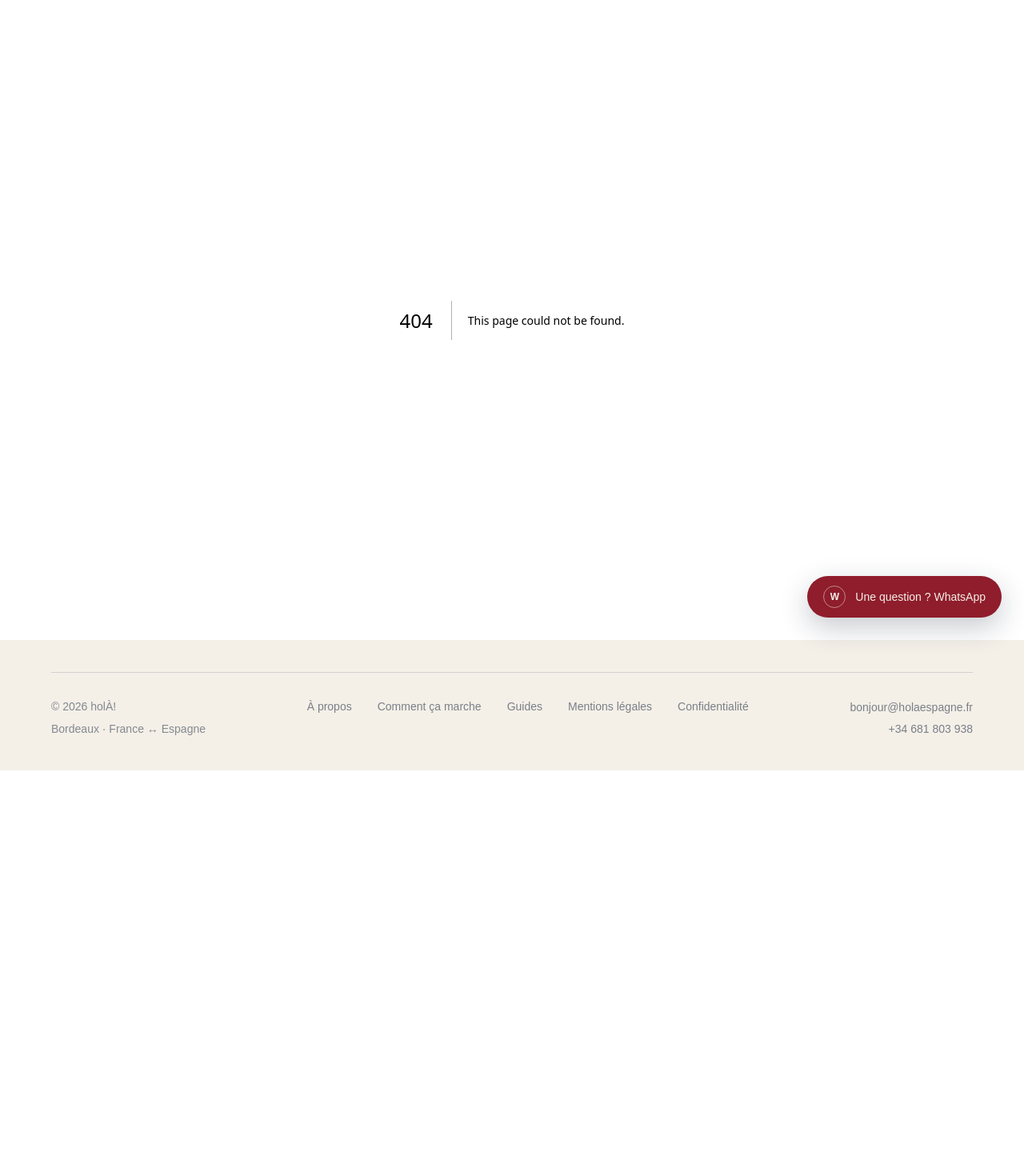
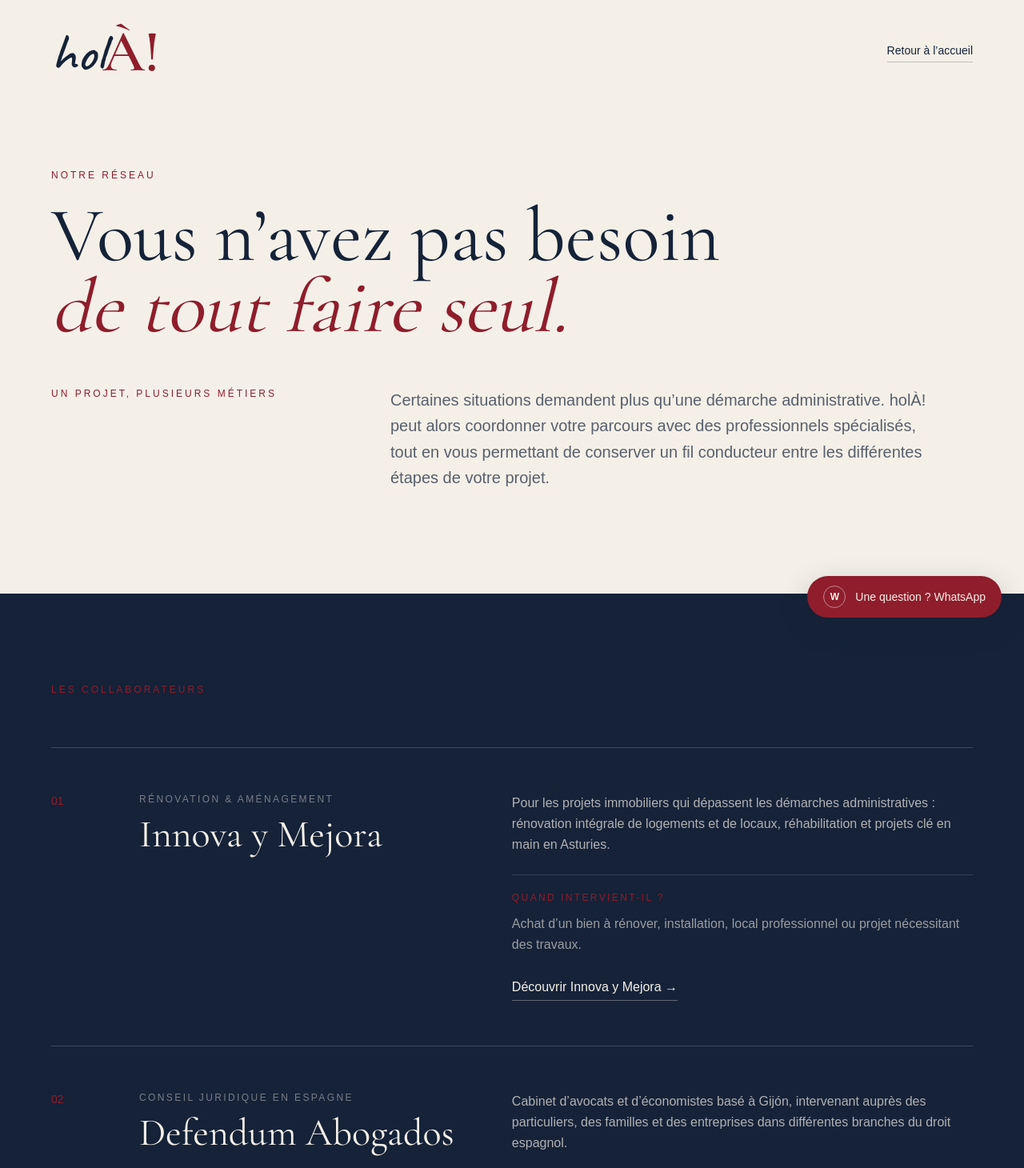
Before and after one commit to elehcf/hola, a Next.js app: page /collaborateurs in a window 1280 px wide. Before the commit this address had no page. Shown: the top 1460 px of the page at 80% size. Before the commit the page ends 963 px from the top, so only its background shows below. Built offline with nearby package versions, Linux system fonts and the light colour scheme.

Commit message:
Add collaborators page

```diff
--- /dev/null
+++ b/app/collaborateurs/page.tsx
@@ -0,0 +1,181 @@
+import type { Metadata } from "next";
+import Link from "next/link";
+import SiteLogo from "../components/SiteLogo";
+
+export const metadata: Metadata = {
+  title: "Nos collaborateurs en Espagne",
+  description:
+    "Découvrez le réseau de professionnels avec lequel holÀ! peut coordonner votre projet en Espagne : juridique, travaux et stratégie d’entreprise.",
+  alternates: { canonical: "/collaborateurs" },
+};
+
+const collaborators = [
+  {
+    number: "01",
+    name: "Innova y Mejora",
+    area: "Rénovation & aménagement",
+    text: "Pour les projets immobiliers qui dépassent les démarches administratives : rénovation intégrale de logements et de locaux, réhabilitation et projets clé en main en Asturies.",
+    when: "Achat d’un bien à rénover, installation, local professionnel ou projet nécessitant des travaux.",
+    href: "https://reformasgijon.es/",
+  },
+  {
+    number: "02",
+    name: "Defendum Abogados",
+    area: "Conseil juridique en Espagne",
+    text: "Cabinet d’avocats et d’économistes basé à Gijón, intervenant auprès des particuliers, des familles et des entreprises dans différentes branches du droit espagnol.",
+    when: "Lorsqu’une démarche nécessite un véritable conseil juridique, une analyse contractuelle ou la défense de vos intérêts en Espagne.",
+    href: "https://defendum.es/",
+  },
+  {
+    number: "03",
+    name: "Decisión Estratégica",
+    area: "Conseil aux entreprises",
+    text: "Cabinet de conseil spécialisé en stratégie, organisation, commercialisation, marketing et gestion, avec une expertise particulière dans l’accompagnement des entreprises.",
+    when: "Création ou développement d’une activité, structuration d’un projet, organisation, stratégie commerciale ou développement en Espagne.",
+    href: "https://decisionestrategica.com/",
+  },
+];
+
+export default function Collaborateurs() {
+  return (
+    <main className="min-h-screen bg-ivory text-navy">
+      <header className="flex items-center justify-between px-6 py-6 sm:px-8 sm:py-8 md:px-16">
+        <SiteLogo />
+        <Link
+          href="/"
+          className="border-b border-navy/25 pb-1 text-sm transition-colors hover:border-blood hover:text-blood"
+        >
+          Retour à l’accueil
+        </Link>
+      </header>
+
+      <section className="px-6 pb-16 pt-12 sm:px-8 sm:pb-20 sm:pt-16 md:px-16 md:pb-32 md:pt-20">
+        <div className="mx-auto max-w-6xl">
+          <p className="text-xs uppercase tracking-[0.25em] text-blood">
+            Notre réseau
+          </p>
+          <h1
+            className="mt-6 max-w-5xl text-5xl leading-[0.92] sm:text-6xl md:text-8xl"
+            style={{ fontFamily: "var(--font-editorial)" }}
+          >
+            Vous n’avez pas besoin
+            <br />
+            <span className="italic text-blood">de tout faire seul.</span>
+          </h1>
+          <div className="mt-10 grid gap-8 md:mt-14 md:grid-cols-[0.7fr_1.3fr]">
+            <p className="text-xs uppercase tracking-[0.25em] text-blood">
+              Un projet, plusieurs métiers
+            </p>
+            <p className="max-w-2xl text-lg leading-relaxed text-navy/70 md:text-xl">
+              Certaines situations demandent plus qu’une démarche administrative.
+              holÀ! peut alors coordonner votre parcours avec des professionnels
+              spécialisés, tout en vous permettant de conserver un fil conducteur
+              entre les différentes étapes de votre projet.
+            </p>
+          </div>
+        </div>
+      </section>
+
+      <section className="bg-navy px-6 py-16 text-ivory sm:px-8 sm:py-20 md:px-16 md:py-28">
+        <div className="mx-auto max-w-6xl">
+          <p className="text-xs uppercase tracking-[0.25em] text-blood">
+            Les collaborateurs
+          </p>
+          <div className="mt-12 border-t border-ivory/20 sm:mt-16">
+            {collaborators.map((collaborator) => (
+              <article
+                key={collaborator.name}
+                className="grid gap-6 border-b border-ivory/20 py-10 md:grid-cols-[70px_0.85fr_1.15fr] md:gap-10 md:py-14"
+              >
+                <span className="text-sm text-blood">{collaborator.number}</span>
+                <div>
+                  <p className="text-xs uppercase tracking-[0.2em] text-ivory/45">
+                    {collaborator.area}
+                  </p>
+                  <h2
+                    className="mt-3 text-4xl leading-none sm:text-5xl"
+                    style={{ fontFamily: "var(--font-editorial)" }}
+                  >
+                    {collaborator.name}
+                  </h2>
+                </div>
+                <div>
+                  <p className="max-w-xl leading-relaxed text-ivory/70">
+                    {collaborator.text}
+                  </p>
+                  <div className="mt-6 border-t border-ivory/15 pt-5">
+                    <p className="text-xs uppercase tracking-[0.2em] text-blood">
+                      Quand intervient-il ?
+                    </p>
+                    <p className="mt-3 max-w-xl leading-relaxed text-ivory/60">
+                      {collaborator.when}
+                    </p>
+                  </div>
+                  <a
+                    href={collaborator.href}
+                    target="_blank"
+                    rel="noreferrer"
+                    className="mt-7 inline-block border-b border-ivory/35 pb-1 transition-colors hover:border-blood hover:text-blood"
+                  >
+                    Découvrir {collaborator.name} →
+                  </a>
+                </div>
+              </article>
+            ))}
+          </div>
+        </div>
+      </section>
+
+      <section className="px-6 py-16 sm:px-8 sm:py-20 md:px-16 md:py-32">
+        <div className="mx-auto grid max-w-6xl gap-10 md:grid-cols-[0.7fr_1.3fr] md:gap-16">
+          <p className="text-xs uppercase tracking-[0.25em] text-blood">
+            Le rôle de holÀ!
+          </p>
+          <div>
+            <h2
+              className="text-4xl leading-[0.98] sm:text-5xl md:text-6xl"
+              style={{ fontFamily: "var(--font-editorial)" }}
+            >
+              Le bon professionnel,
+              <br />
+              <span className="italic text-blood">au bon moment.</span>
+            </h2>
+            <p className="mt-8 max-w-2xl text-lg leading-relaxed text-navy/70">
+              Nous identifions d’abord ce dont votre situation a réellement
+              besoin. Si une compétence spécialisée est nécessaire, nous pouvons
+              faciliter la mise en relation et coordonner les informations utiles.
+              Le professionnel concerné reste responsable de sa propre prestation.
+            </p>
+          </div>
+        </div>
+      </section>
+
+      <section className="px-0 pb-10 sm:px-8 sm:pb-16 md:px-16 md:pb-24">
+        <div className="mx-auto max-w-6xl bg-blood px-6 py-12 text-ivory sm:px-8 sm:py-16 md:px-16 md:py-20">
+          <div className="grid gap-10 md:grid-cols-[1fr_auto] md:items-end">
+            <div>
+              <p className="text-xs uppercase tracking-[0.25em] text-ivory/65">
+                Votre projet
+              </p>
+              <h2
+                className="mt-5 max-w-3xl text-4xl leading-[0.98] sm:text-5xl md:text-7xl"
+                style={{ fontFamily: "var(--font-editorial)" }}
+              >
+                Plusieurs besoins ?
+                <br />
+                <span className="italic">Un seul point de départ.</span>
+              </h2>
+            </div>
+            <Link
+              href="/demande"
+              className="border-b border-ivory pb-2 text-lg"
+              style={{ fontFamily: "var(--font-editorial)" }}
+            >
+              Expliquer ma situation →
+            </Link>
+          </div>
+        </div>
+      </section>
+    </main>
+  );
+}
```
